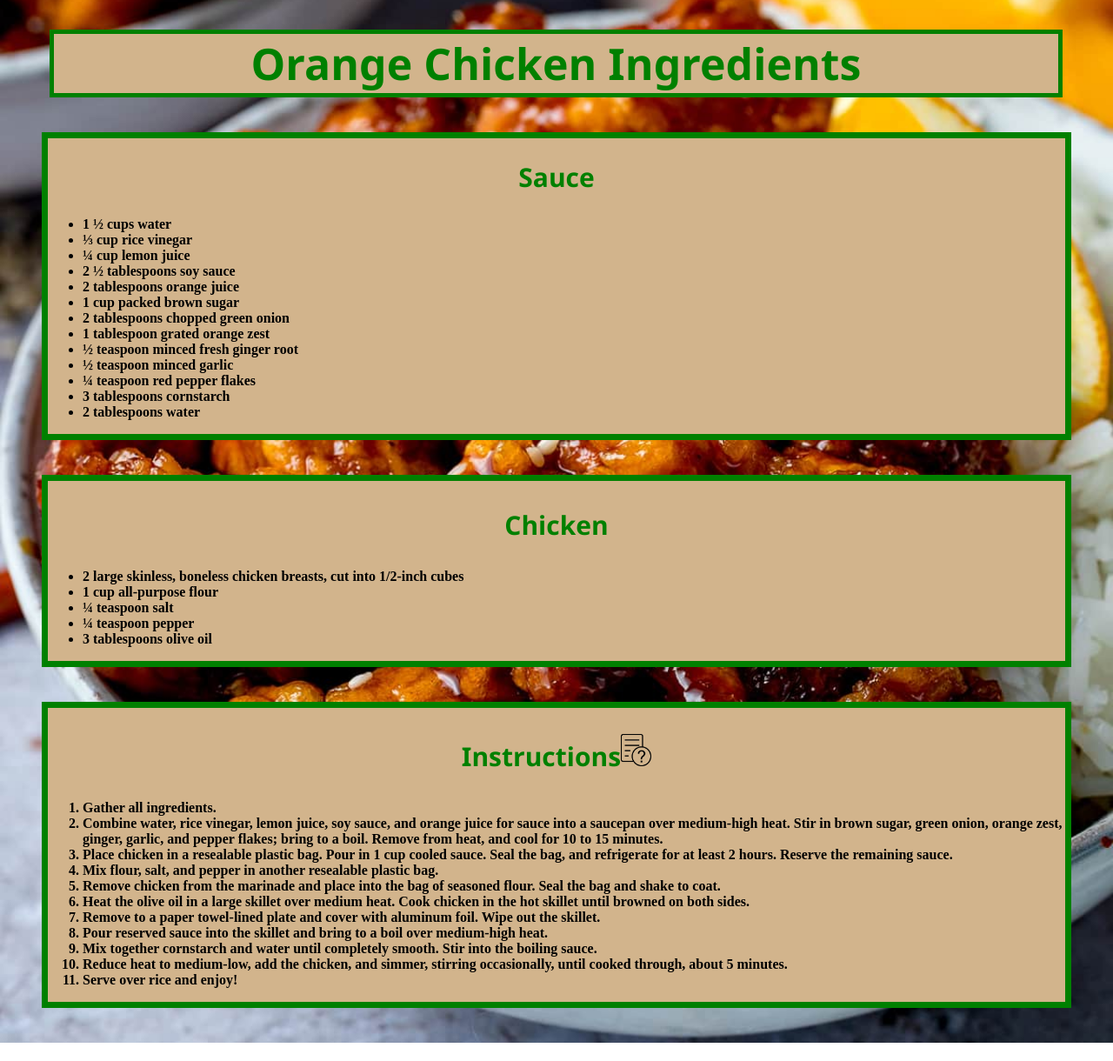
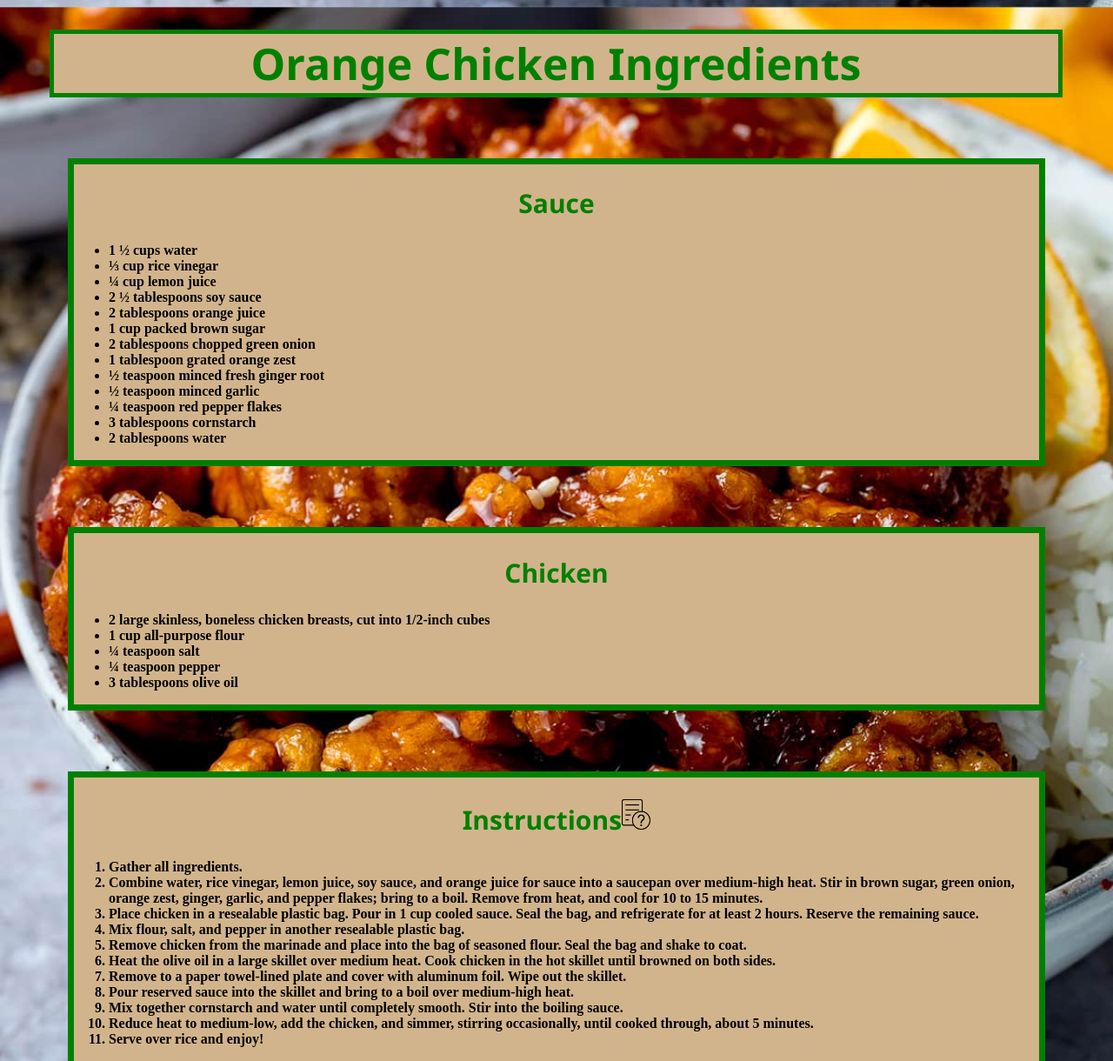
Before and after one commit to InfiniteTimeZ/odin-recipes, a plain HTML site: page recipes/orange_chicken.html in a window 1280 px wide. Shown: the top 1220 px of the page at 87% size. Before the commit the page ends 1199 px from the top, so only its background shows below. Drawn offline with Linux system fonts and the light colour scheme.

Commit message:
section resizing

```diff
--- a/recipes/orange_chicken.html
+++ b/recipes/orange_chicken.html
@@ -28,7 +28,7 @@
     </ul>
     </section>
      <section>
-    <h3 class="edith">Chicken</h3>
+    <h2 class="edith">Chicken</h2>
     <ul class="editl">
         <li>2 large skinless, boneless chicken breasts, cut into 1/2-inch cubes</li>
         <li>1 cup all-purpose flour</li>
@@ -38,7 +38,7 @@
     </section>
     <section>
     </ul>
-    <h3 class="edith">Instructions<img src="../images/instruction.png" class="inst"></h3>
+    <h2 class="edith">Instructions<img src="../images/instruction.png" class="inst"></h2>
     <ol class="editl">
         <li>Gather all ingredients.</li>
         <li>Combine water, rice vinegar, lemon juice, soy sauce, and orange juice for sauce into a saucepan over medium-high heat. Stir in brown sugar, green onion, orange zest, ginger, garlic, and pepper flakes; bring to a boil. Remove from heat, and cool for 10 to 15 minutes.</li>
--- a/styling/style.css
+++ b/styling/style.css
@@ -47,7 +47,7 @@ section{
     background-color: tan;
     border: 7px solid;
     border-color: green;
-    margin: 40px;
+    margin: 70px;
 }
 .large{
     font-size: 50px;
@@ -67,3 +67,6 @@ h1{
     max-height: 3%;
     max-width: 3%;
 }
+.move{
+    margin-left: 200px;
+}
```
Also changed, not shown: index.html (+1 -1 lines).
